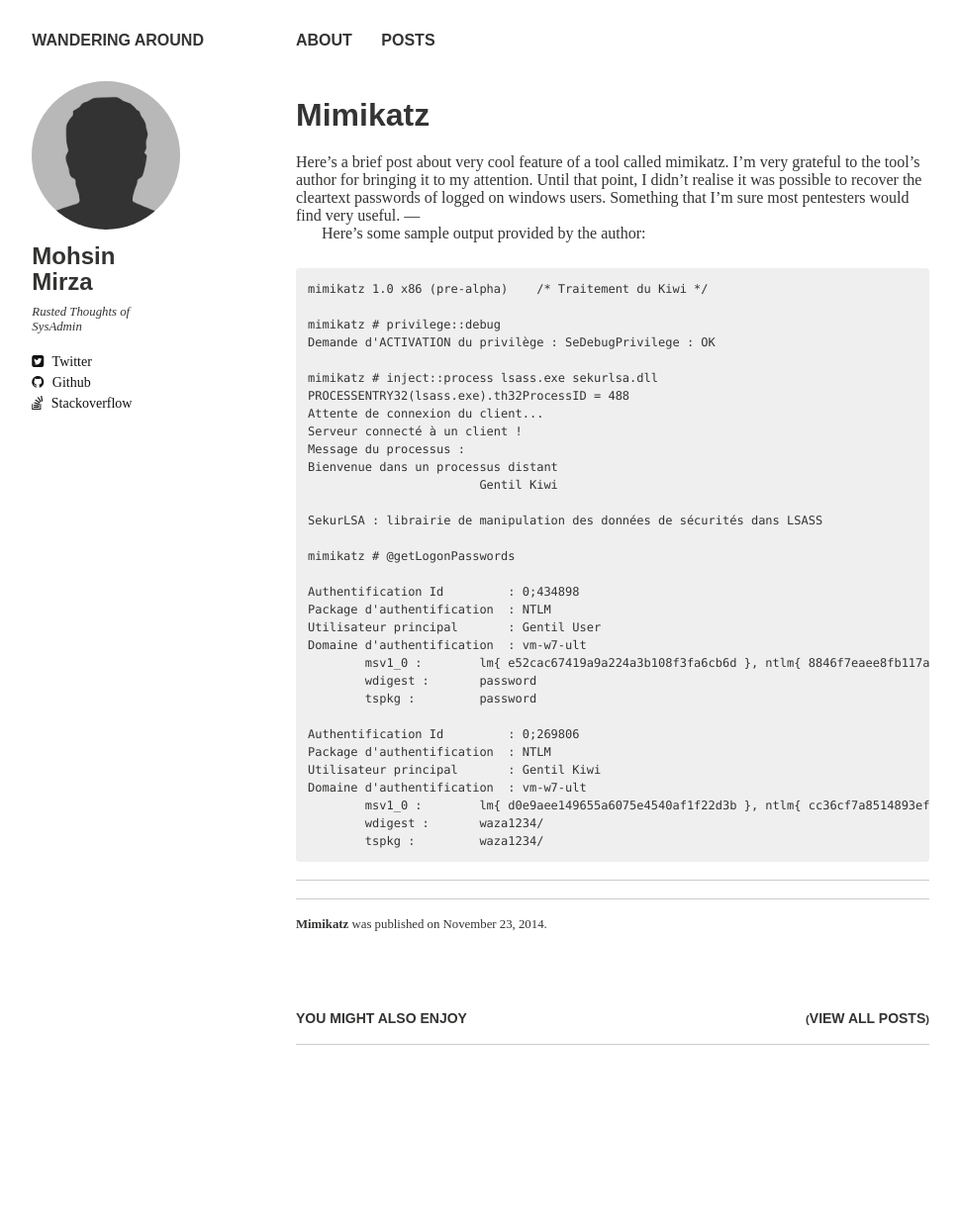
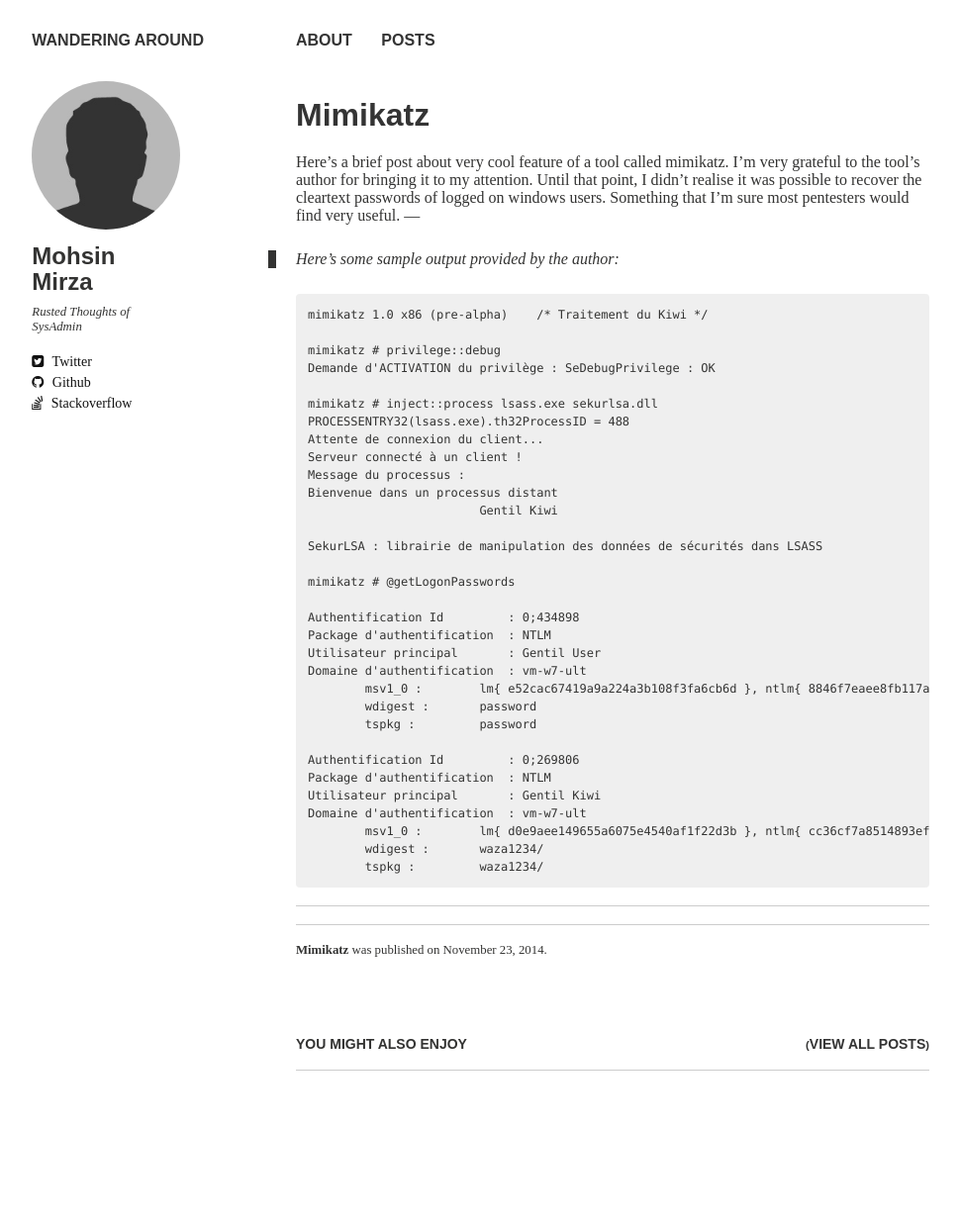
Before and after one commit to jahil/jahil.github.io, a Jekyll site: the page built from _posts/2014-11-23-mimikatz.md, in a window 1280 px wide. Shown: the whole page at 99% size, without its empty margins (21-991 px from the left). Built offline with Jekyll 4.4.1, drawn with Linux system fonts in a browser that asks for light colours; nearby versions of some CDN libraries; some web fonts are replaced; before the commit the page ends 1208 px from its top, so only the background shows below that.

Commit message:
baseline commit

```diff
--- a/_posts/2014-11-23-mimikatz.md
+++ b/_posts/2014-11-23-mimikatz.md
@@ -13,7 +13,7 @@ Here’s a brief post about very cool feature of a tool called mimikatz.
 I’m very grateful to the tool’s author for bringing it to my attention. Until that point, I didn’t realise it was possible to recover the cleartext passwords of logged on windows users. Something that I’m sure most pentesters would find very useful.
 ---
 
-Here’s some sample output provided by the author:
+>Here’s some sample output provided by the author:
 
 {% highlight text %}
 mimikatz 1.0 x86 (pre-alpha)    /* Traitement du Kiwi */
```
Also changed, not shown: 3 other files.
